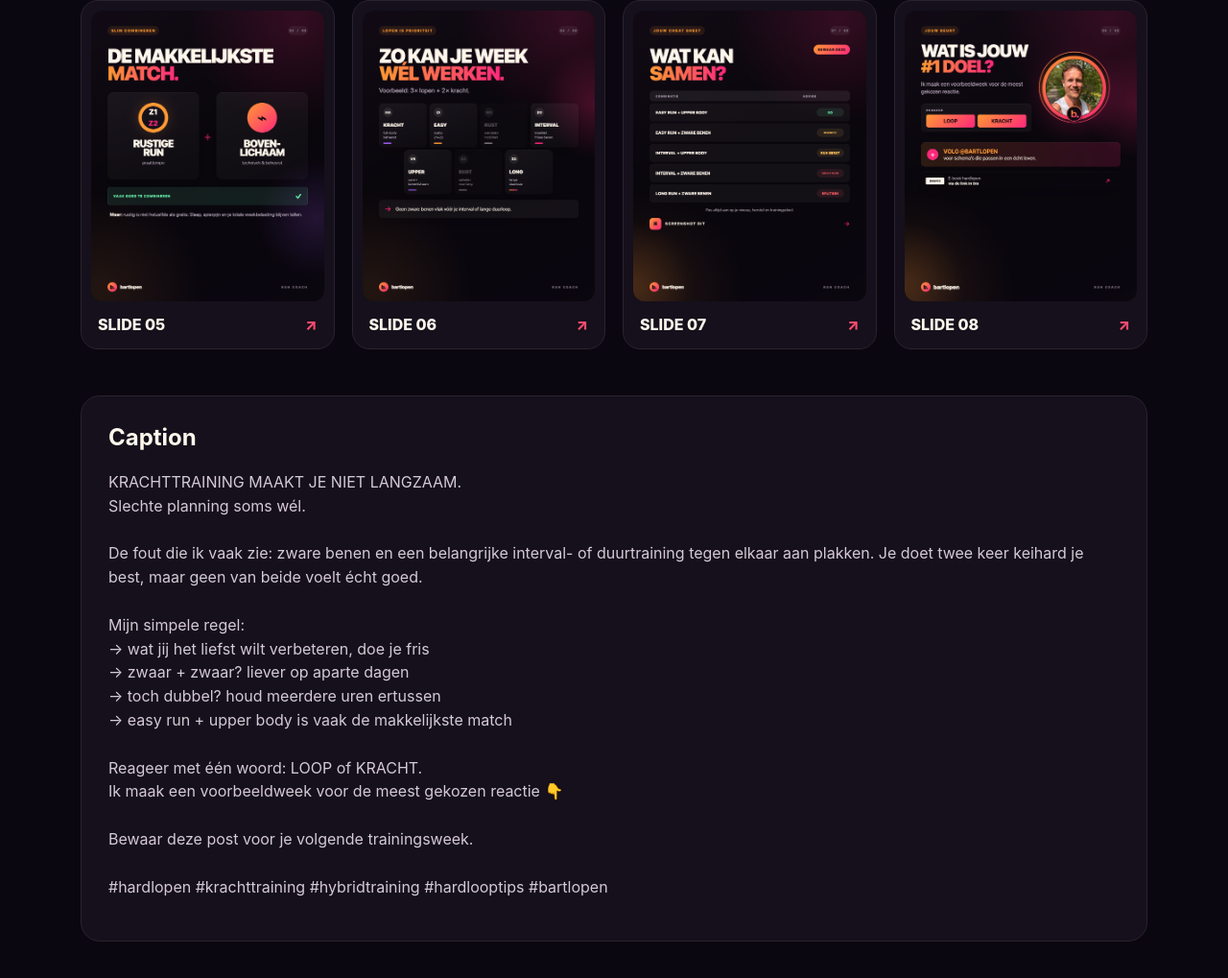
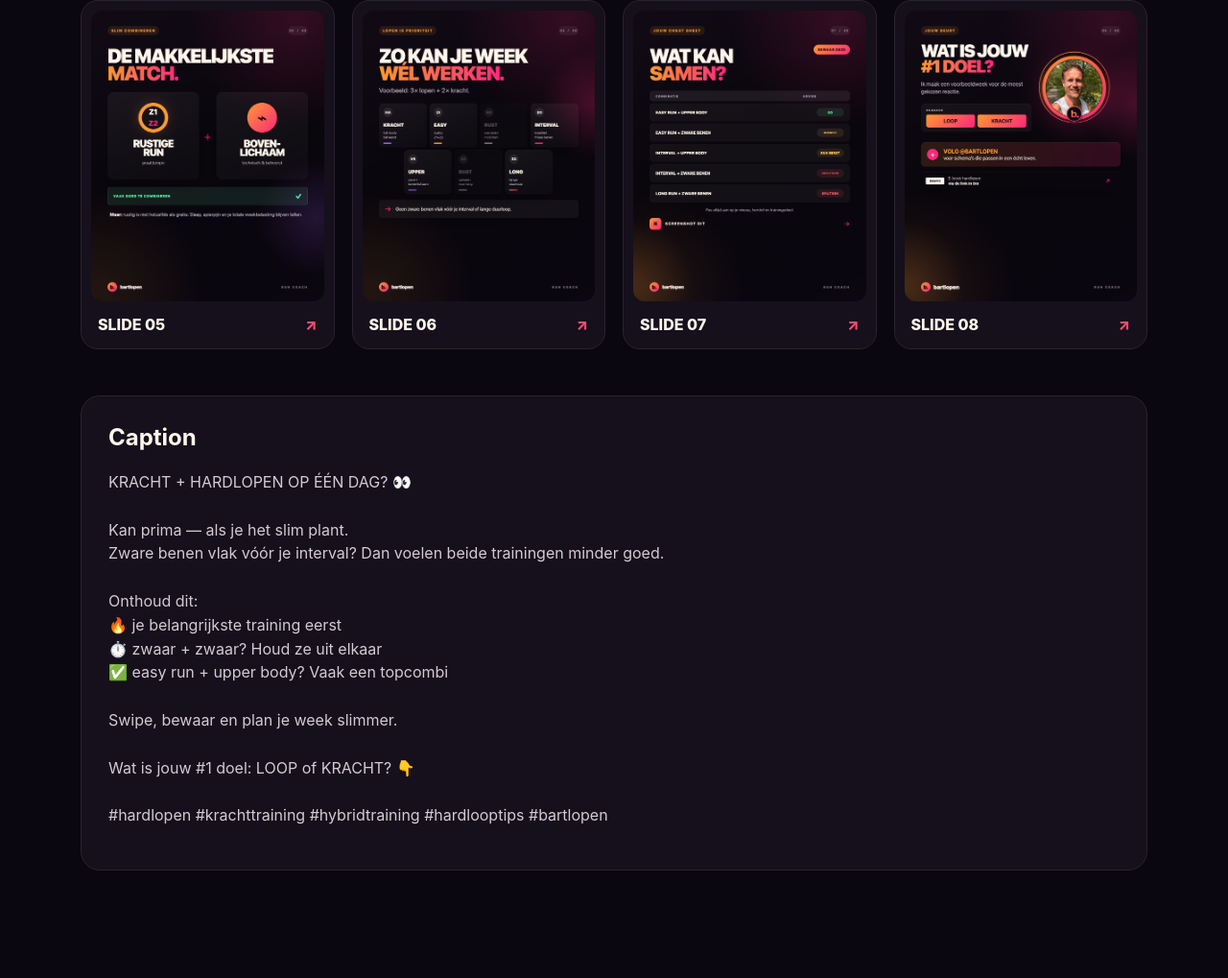
Before and after one commit to bartdevries43-arch/bartlopen, a website: page social/index.html in a window 1280 px wide. Shown: the part 763-1782 px from the top of the page at 96% size. After the commit the page ends 1750 px from the top, so only its background shows below. Drawn offline with Linux system fonts and the light colour scheme.

Commit message:
Tighten hybrid carousel social caption

```diff
--- a/social/index.html
+++ b/social/index.html
@@ -21,21 +21,19 @@
     <article class="card"><img src="../assets/social/hybrid-hardlopen-kracht-pro-07.png" alt="Slide 7"><a href="../assets/social/hybrid-hardlopen-kracht-pro-07.png" download>SLIDE 07 <span>↗</span></a></article>
     <article class="card"><img src="../assets/social/hybrid-hardlopen-kracht-pro-08.png" alt="Slide 8"><a href="../assets/social/hybrid-hardlopen-kracht-pro-08.png" download>SLIDE 08 <span>↗</span></a></article>
   </section>
-  <section class="caption"><h2>Caption</h2><pre>KRACHTTRAINING MAAKT JE NIET LANGZAAM.
-Slechte planning soms wél.
+  <section class="caption"><h2>Caption</h2><pre>KRACHT + HARDLOPEN OP ÉÉN DAG? 👀
 
-De fout die ik vaak zie: zware benen en een belangrijke interval- of duurtraining tegen elkaar aan plakken. Je doet twee keer keihard je best, maar geen van beide voelt écht goed.
+Kan prima — als je het slim plant.
+Zware benen vlak vóór je interval? Dan voelen beide trainingen minder goed.
 
-Mijn simpele regel:
-→ wat jij het liefst wilt verbeteren, doe je fris
-→ zwaar + zwaar? liever op aparte dagen
-→ toch dubbel? houd meerdere uren ertussen
-→ easy run + upper body is vaak de makkelijkste match
+Onthoud dit:
+🔥 je belangrijkste training eerst
+⏱️ zwaar + zwaar? Houd ze uit elkaar
+✅ easy run + upper body? Vaak een topcombi
 
-Reageer met één woord: LOOP of KRACHT.
-Ik maak een voorbeeldweek voor de meest gekozen reactie 👇
+Swipe, bewaar en plan je week slimmer.
 
-Bewaar deze post voor je volgende trainingsweek.
+Wat is jouw #1 doel: LOOP of KRACHT? 👇
 
 #hardlopen #krachttraining #hybridtraining #hardlooptips #bartlopen</pre></section>
 </main></body></html>
```
Also changed, not shown: social/caption-hardlopen-kracht.txt (+9 -11 lines), 1 other file.
